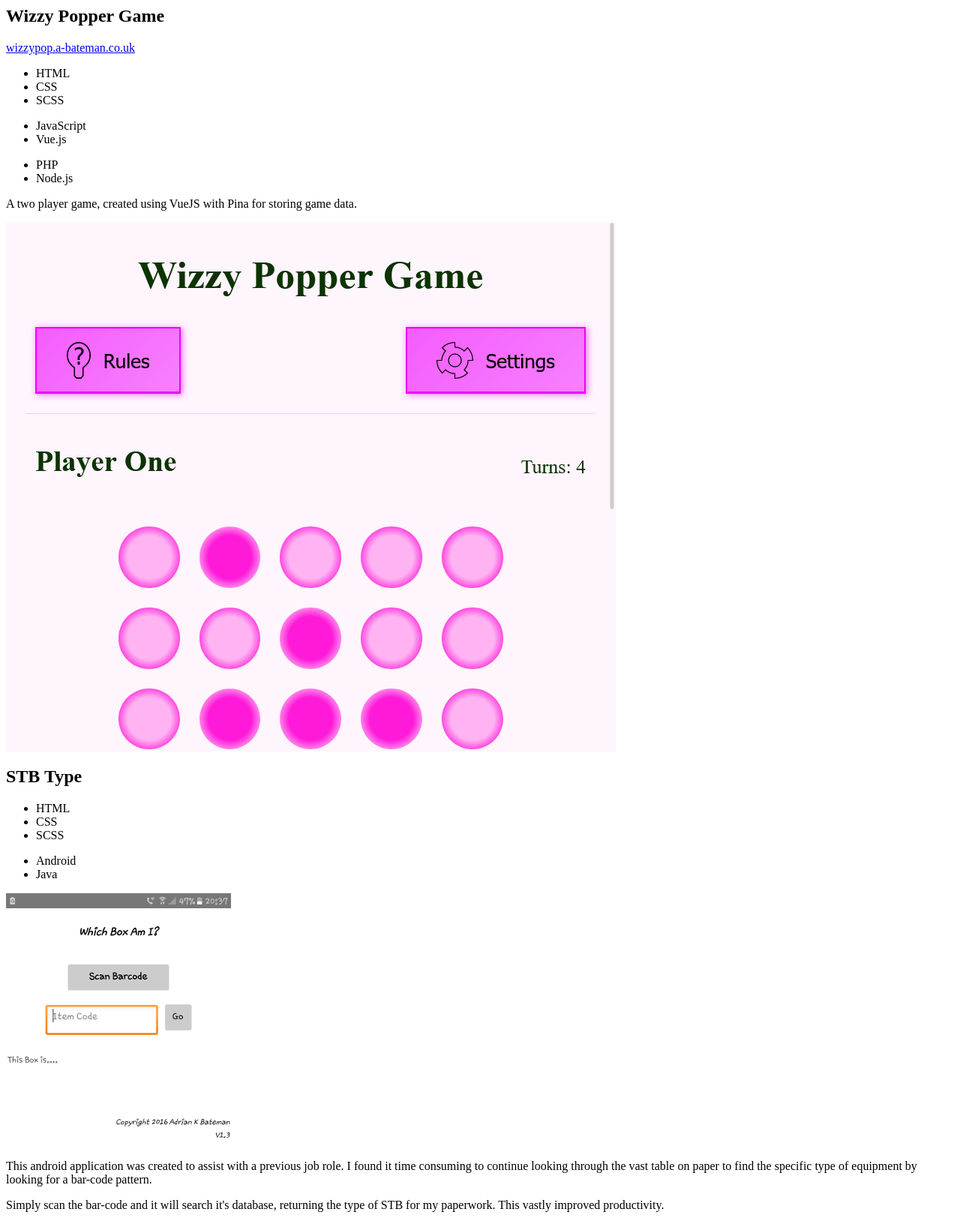
After one commit to AdrianBateman/portfolio, a PHP site: page /App/Templates/Articles/apps.html in a window 1280 px wide. The commit adds this page. Shown: the whole page at 75% size. Run offline with PHP 8.4, Linux system fonts and the light colour scheme.

Commit message:
Apps: update wizzy pop, add stb type application

```diff
--- a/App/Templates/Apps/Apps.php
+++ b/App/Templates/Apps/Apps.php
@@ -9,9 +9,6 @@ function appsTemplate(): string
     $template .= '<rect stroke="#ebebeb" width="22" height="22" x="8" y="1" />';
     $template .= '</svg>Apps</h2>';
 
-    $template .= '<h3>Wizzy Popper Game</h3>';
-
-    $template .= '<a href="https://wizzypop.a-bateman.co.uk">Play</a>';
-
+    $template .= file_get_contents(TEMPLATES_PATH . 'Articles/apps.html', FILE_USE_INCLUDE_PATH);
     return $template;
 }
--- /dev/null
+++ b/App/Templates/Articles/apps.html
@@ -0,0 +1,98 @@
+<article class="work-article">
+    <header class="work-article__header">
+        <div>
+            <h2 class="work-article__company">
+                Wizzy Popper Game
+            </h2>
+
+            <p class="work-article__link">
+                <a href="https://wizzypop.a-bateman.co.uk"
+                   rel="noopener noreferrer nofollow"
+                   target="_blank">
+                    wizzypop.a-bateman.co.uk
+                </a>
+            </p>
+        </div>
+
+        <div class="work-article__languages-wrapper">
+            <ul class="work-article__languages work-article-languages">
+                <li class="work-article-languages__item">HTML</li>
+                <li class="work-article-languages__item">CSS</li>
+                <li class="work-article-languages__item">SCSS</li>
+            </ul>
+
+            <ul class="work-article__languages work-article-languages">
+                <li class="work-article-languages__item">JavaScript</li>
+                <li class="work-article-languages__item">Vue.js</li>
+            </ul>
+
+            <ul class="work-article__languages work-article-languages">
+                <li class="work-article-languages__item">PHP</li>
+                <li class="work-article-languages__item">Node.js</li>
+            </ul>
+        </div>
+    </header>
+
+    <div
+         class="work-article__tile work-article__introduction work-article-tile">
+        <div class="work-article__introduction--text">
+            <p>
+                A two player game, created using VueJS with Pina for
+                storing game data.
+            </p>
+        </div>
+
+        <div class="work-article__introduction-image work-article-img">
+            <img src="/img/wizzy-popper-game.png"
+                 alt="Screenshot of website game - wizzypop"
+                 class="work-article-img__image" />
+        </div>
+    </div>
+</article>
+
+<article class="work-article">
+    <header class="work-article__header">
+        <div>
+            <h2 class="work-article__company">
+                STB Type
+            </h2>
+        </div>
+
+        <div class="work-article__languages-wrapper">
+            <ul class="work-article__languages work-article-languages">
+                <li class="work-article-languages__item">HTML</li>
+                <li class="work-article-languages__item">CSS</li>
+                <li class="work-article-languages__item">SCSS</li>
+            </ul>
+
+            <ul class="work-article__languages work-article-languages">
+                <li class="work-article-languages__item">Android</li>
+                <li class="work-article-languages__item">Java</li>
+            </ul>
+        </div>
+    </header>
+
+    <div
+         class="work-article__tile work-article__introduction work-article-tile">
+        <div class="work-article__introduction-image work-article-img">
+            <img src="/img/stb-type.png"
+                 alt="Screenshot of STB Type application"
+                 class="work-article-img__image" />
+        </div>
+
+        <div class="work-article__introduction--text">
+            <p>
+                This android application was created to assist with a previous
+                job role. I found it
+                time consuming to continue looking through the vast table on
+                paper to find the specific type of equipment by looking for a
+                bar-code pattern.
+            </p>
+            <p>
+                Simply scan the bar-code and it will search it's database,
+                returning the type of STB for my paperwork. This vastly
+                improved productivity.
+            </p>
+        </div>
+    </div>
+</article>
```
Also changed, not shown: html/img/stb-type.png (added), html/img/wizzy-popper-game.png (added).
